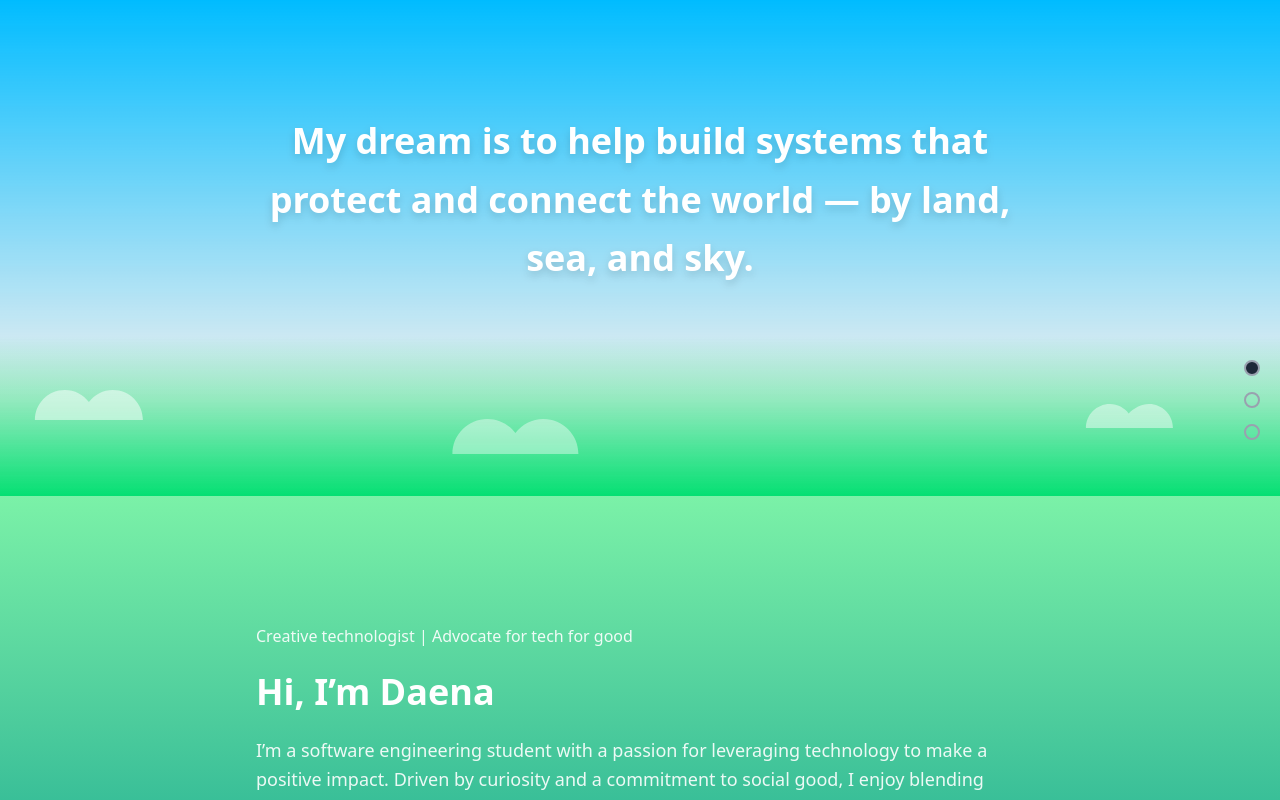
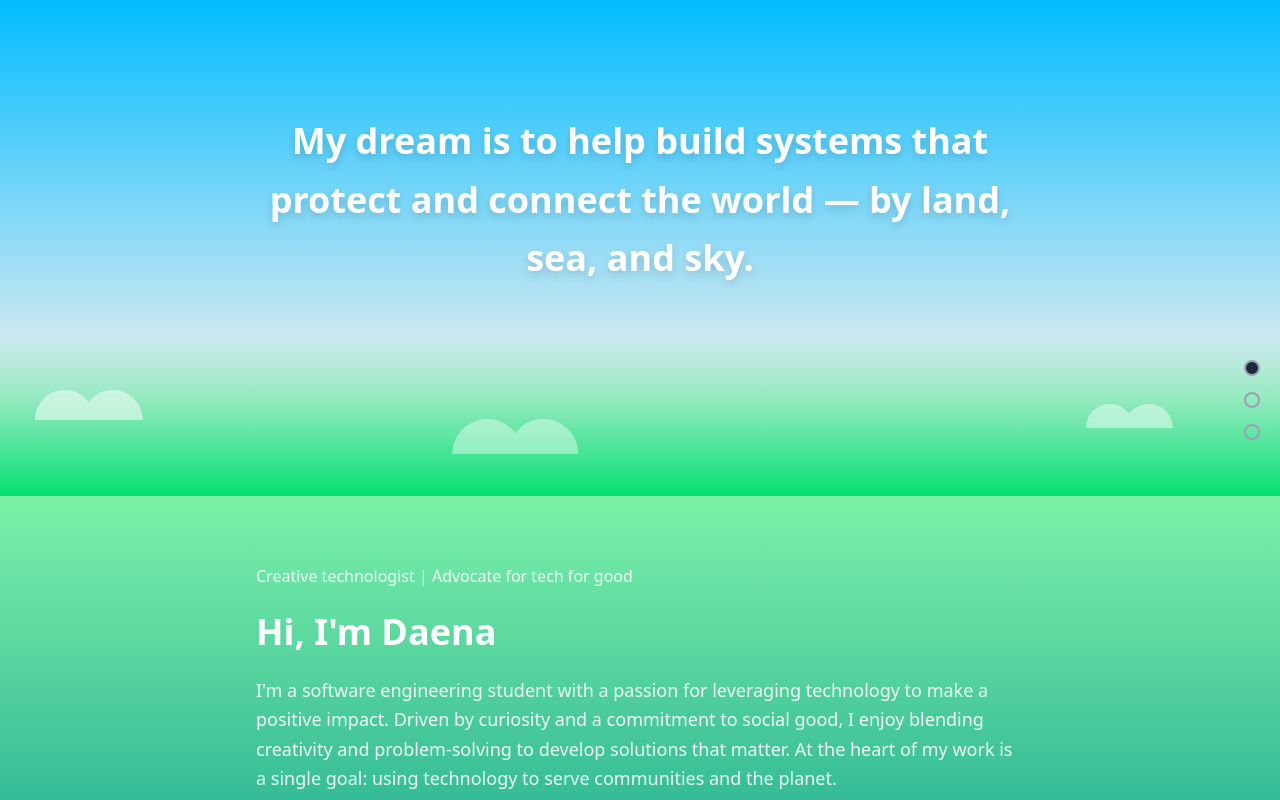
Before and after one commit to daena1027/my-portfolio, a React (Vite) app: page / in a window 1280 px wide. Built offline with nearby package versions, Linux system fonts and the light colour scheme.

Commit message:
feat: adjust layout and fix typos in Land section introduction

```diff
--- a/src/sections/Land.jsx
+++ b/src/sections/Land.jsx
@@ -16,14 +16,14 @@ export default function Land() {
       transition={{ duration: 1 }}
       viewport={{ once: true }}
     >
-      <div className="max-w-3xl text-white/90 text-base sm:text-lg leading-relaxed space-y-6">
+      <div className="-mt-15 max-w-3xl text-white/90 text-base sm:text-lg leading-relaxed space-y-6">
         {/* Intro */}
         <p className="text-sm sm:text-base text-white/90">
           Creative technologist | Advocate for tech for good
         </p>
-        <h2 className="text-3xl sm:text-4xl font-semibold text-white">Hi, I’m Daena</h2>
+        <h2 className="text-3xl sm:text-4xl font-semibold text-white">Hi, I'm Daena</h2>
         <p>
-          I’m a software engineering student with a passion for leveraging technology to make a positive impact.
+          I'm a software engineering student with a passion for leveraging technology to make a positive impact.
           Driven by curiosity and a commitment to social good, I enjoy blending creativity and problem-solving
           to develop solutions that matter. At the heart of my work is a single goal: using technology to serve communities and the planet.
         </p>
```
